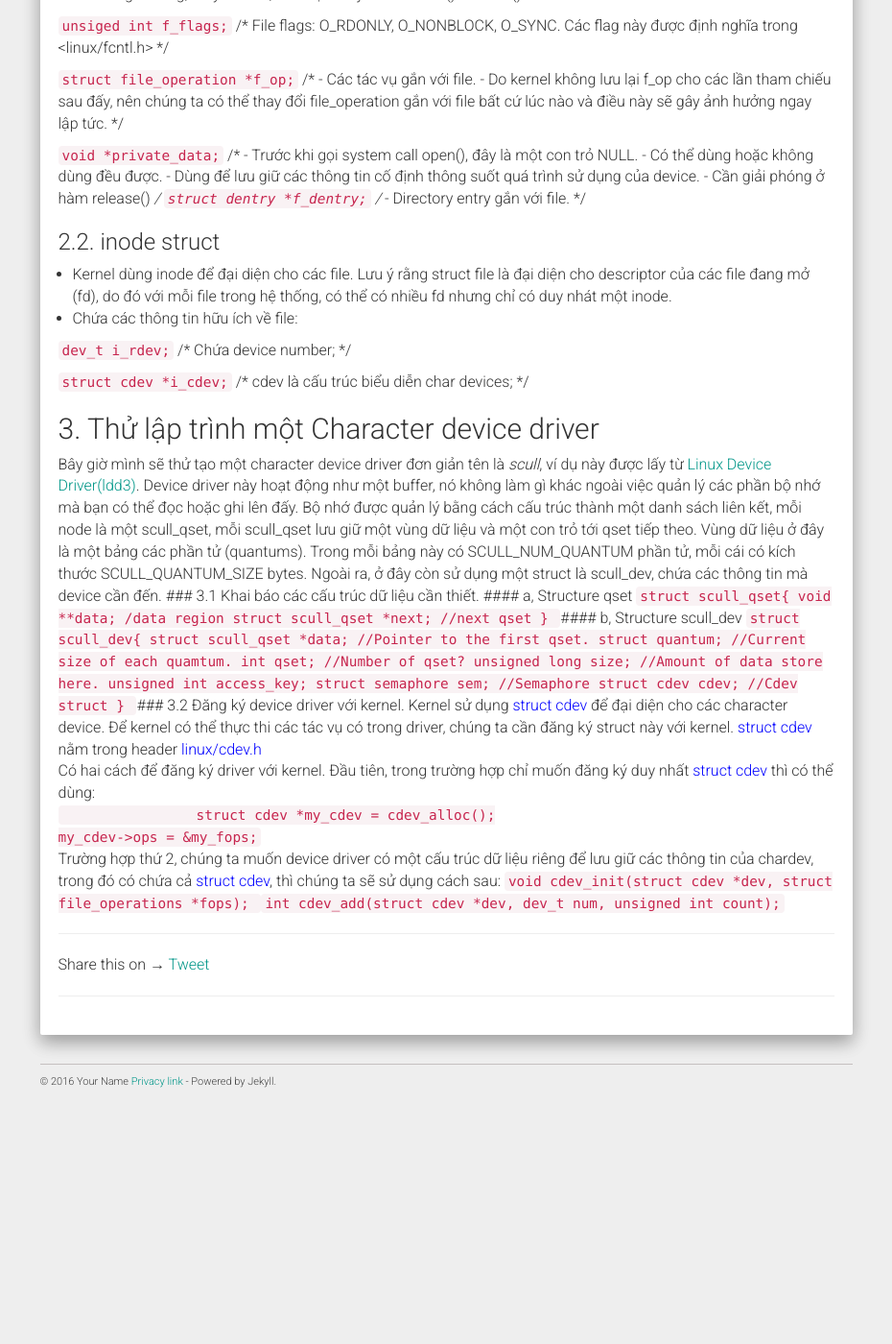
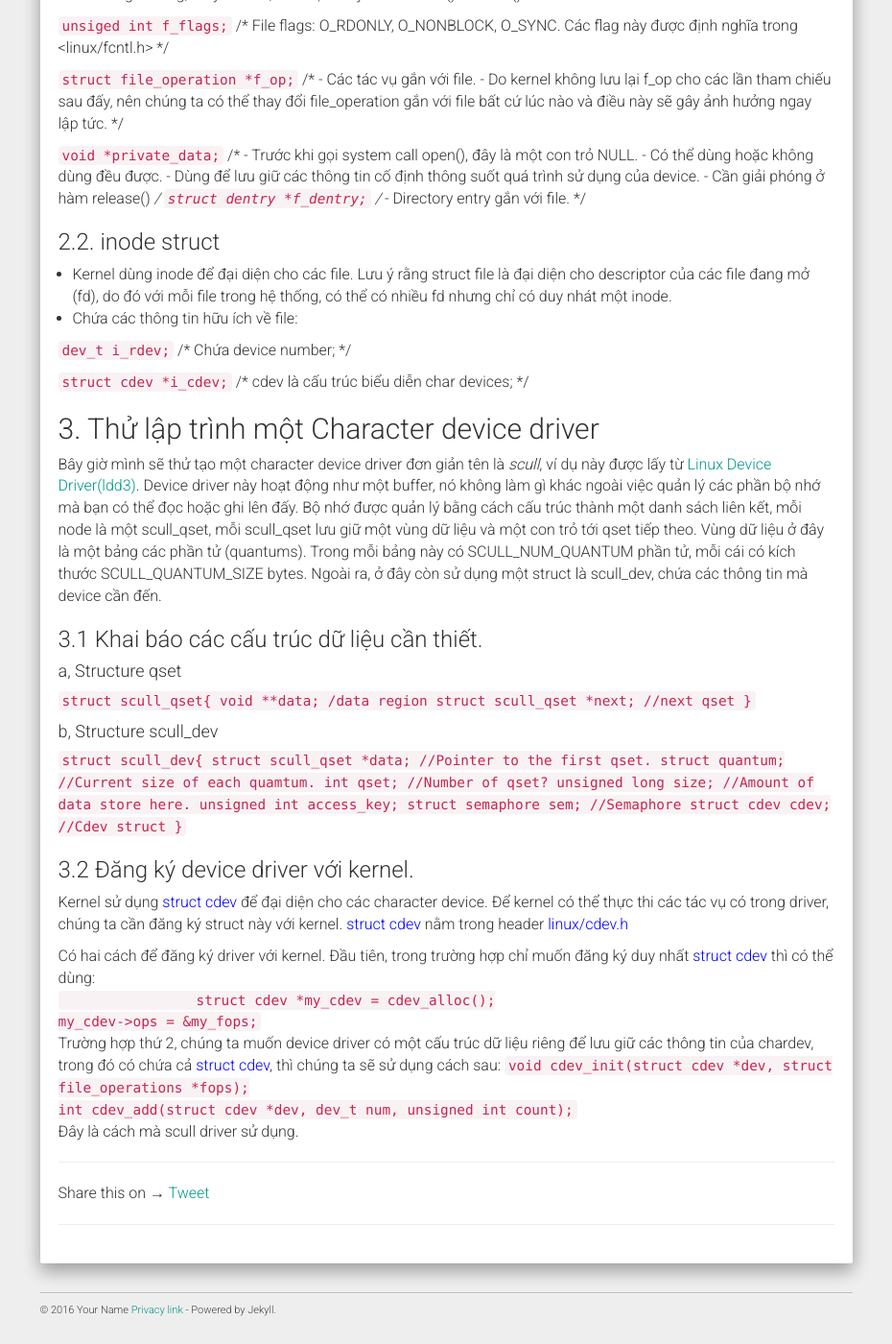
Before and after one commit to ita93/ita93.github.io, a Jekyll site: the page built from _posts/2017-12-18-character-device.md, in a window 1280 px wide and 1400 px high, scrolled down 3817 px. Shown: the whole window at 96% size, without its empty margins (321-1251 px from the left). Built offline with Jekyll 4.4.1, drawn with Linux system fonts in a browser that asks for light colours; nearby versions of some CDN libraries; our own code applies the rules of GitHub Pages for plain Markdown files; comment, search, counter and statistics services are not loaded; before the commit the page ends 4979 px from its top, so only the background shows below that.

Commit message:
Fix something

```diff
--- a/_posts/2017-12-18-character-device.md
+++ b/_posts/2017-12-18-character-device.md
@@ -279,7 +279,7 @@ Bây giờ mình sẽ thử tạo một character device driver đơn giản tê
 
 Device driver này hoạt động như một buffer, nó không làm gì khác ngoài việc quản lý các phần bộ nhớ mà bạn có thể đọc hoặc ghi lên đấy. Bộ nhớ được quản lý bằng cách cấu trúc thành một danh sách liên kết, mỗi node là một scull_qset, mỗi scull_qset lưu giữ một vùng dữ liệu và một con trỏ tới qset tiếp theo. Vùng dữ liệu ở đây là một bảng các phần tử (quantums). Trong mỗi bảng này có SCULL_NUM_QUANTUM phần tử, mỗi cái có kích thước SCULL_QUANTUM_SIZE bytes.
 Ngoài ra, ở đây còn sử dụng một struct là scull_dev, chứa các thông tin mà device cần đến.
-
+</div>
 ### 3.1 Khai báo các cấu trúc dữ liệu cần thiết.
 #### a, Structure qset
 <code>
@@ -301,25 +301,23 @@ Ngoài ra, ở đây còn sử dụng một struct là scull_dev, chứa các th
 	}
 </code>
 ### 3.2 Đăng ký device driver với kernel.
-	Kernel sử dụng <span style="color:blue">struct cdev</span> để đại diện cho các character device. Để kernel có thể thực thi các
-	tác vụ có trong driver, chúng ta cần đăng ký struct này với kernel.
-	<span style="color:blue">struct cdev</span> nằm trong header <span style="color:blue">linux/cdev.h</span>
-	<div>
-		Có hai cách để đăng ký driver với kernel. Đầu tiên, trong trường hợp chỉ muốn đăng ký duy nhất <span style="color:blue">struct cdev</span>
-		thì có thể dùng:<br/>
-			<code style="padding-left: 10em">
-				struct cdev *my_cdev = cdev_alloc(); <br/>
-				my_cdev->ops = &my_fops; <br/>
-			</code>
-	</div>
-	<div>
-		Trường hợp thứ 2, chúng ta muốn device driver có một cấu trúc dữ liệu riêng để lưu giữ các thông tin của chardev, trong đó
-		có chứa cả <span style="color:blue">struct cdev</span>, thì chúng ta sẽ sử dụng cách sau:
-			<code>
-				void cdev_init(struct cdev *dev, struct file_operations *fops);
-			</code>
-			<code>
-				int cdev_add(struct cdev *dev, dev_t num, unsigned int count);
-			</code>
-	</div>
+Kernel sử dụng <span style="color:blue">struct cdev</span> để đại diện cho các character device. Để kernel có thể thực thi các
+tác vụ có trong driver, chúng ta cần đăng ký struct này với kernel.
+<span style="color:blue">struct cdev</span> nằm trong header <span style="color:blue">linux/cdev.h</span>
+<div>
+	Có hai cách để đăng ký driver với kernel. Đầu tiên, trong trường hợp chỉ muốn đăng ký duy nhất <span style="color:blue">struct cdev</span>
+	thì có thể dùng:<br/>
+		<code style="padding-left: 10em">
+			struct cdev *my_cdev = cdev_alloc(); <br/>
+			my_cdev->ops = &my_fops; <br/>
+		</code>
 </div>
+<div>
+	Trường hợp thứ 2, chúng ta muốn device driver có một cấu trúc dữ liệu riêng để lưu giữ các thông tin của chardev, trong đó
+	có chứa cả <span style="color:blue">struct cdev</span>, thì chúng ta sẽ sử dụng cách sau:
+		<code>
+			void cdev_init(struct cdev *dev, struct file_operations *fops); <br/>
+			int cdev_add(struct cdev *dev, dev_t num, unsigned int count); <br/>
+		</code>
+	Đây là cách mà scull driver sử dụng.
+</div>
```
